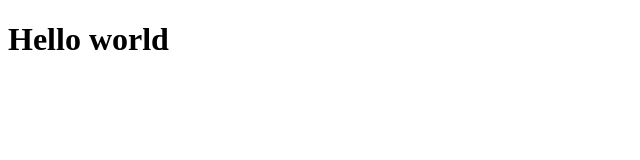
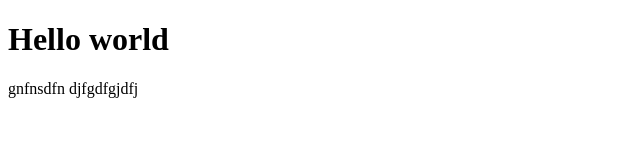
Before and after one commit to vibhutikumar11/learnGit, a plain HTML site: page index.html in a window 1280 px wide. Shown: the whole page, without its empty margins (0-640 px from the left). Drawn offline with Linux system fonts and the light colour scheme.

Commit message:
update index.html

```diff
--- a/index.html
+++ b/index.html
@@ -8,5 +8,8 @@
 </head>
 <body>
     <h1>Hello world</h1>
+    <div>
+        gnfnsdfn djfgdfgjdfj
+    </div>
 </body>
 </html>
```
